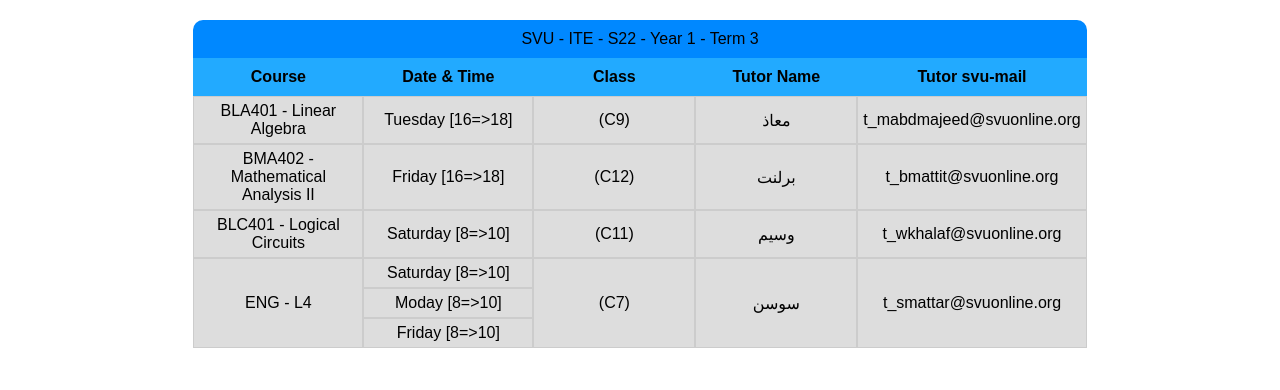
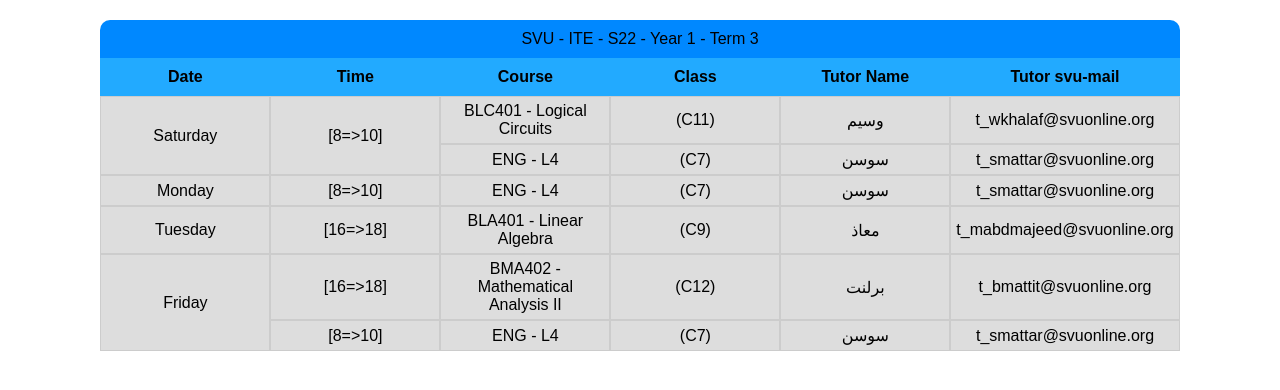
Before and after one commit to Allsknder/SVU-ITE, a plain HTML site: page index.html in a window 1280 px wide. Drawn offline with Linux system fonts and the light colour scheme.

Commit message:
"By Day"

```diff
--- a/index.html
+++ b/index.html
@@ -12,49 +12,61 @@
             <caption>SVU - ITE - S22 - Year 1 - Term 3</caption>
             <thead>
                 <tr>
+                    <td>Date</td>
+                    <td>Time</td>
                     <td>Course</td>
-                    <td>Date & Time</td>
-                    <td class="optimize-width">Class</td>
-                    <td class="optimize-width">Tutor Name</td>
+                    <td>Class</td>
+                    <td>Tutor Name</td>
                     <td>Tutor svu-mail</td>
                 </tr>
+            </thead>
             <tbody>
                 <tr>
+                    <td rowspan="2">Saturday</td>
+                    <td rowspan="2">[8=>10]</td>
+                    <td>BLC401 - Logical Circuits</td>
+                    <td>(C11)</td>
+                    <td>وسيم</td>
+                    <td>t_wkhalaf@svuonline.org</td>
+                </tr>
+                <tr>
+                    <td>ENG - L4</td>
+                    <td>(C7)</td>
+                    <td>سوسن</td>
+                    <td>t_smattar@svuonline.org</td>
+                </tr>
+                <tr>
+                    <td>Monday</td>
+                    <td>[8=>10]</td>
+                    <td>ENG - L4</td>
+                    <td>(C7)</td>
+                    <td>سوسن</td>
+                    <td>t_smattar@svuonline.org</td>
+                </tr>
+                <tr>
+                    <td>Tuesday</td>
+                    <td>[16=>18]</td>
                     <td>BLA401 - Linear Algebra</td>
-                        <td>Tuesday [16=>18]</td>
-                        <td class="optimize-width">(C9)</td>
-                        <td class="optimize-width">معاذ</td>
+                    <td>(C9)</td>
+                    <td>معاذ</td>
                     <td>t_mabdmajeed@svuonline.org</td>
                 </tr>
                 <tr>
+                    <td rowspan="2">Friday</td>
+                    <td>[16=>18]</td>
                     <td>BMA402 - Mathematical Analysis II</td>
-                        <td>Friday [16=>18]</td>
-                        <td class="optimize-width">(C12)</td>
-                        <td class="optimize-width">برلنت</td>
+                    <td>(C12)</td>
+                    <td>برلنت</td>
                     <td>t_bmattit@svuonline.org</td>
                 </tr>
                 <tr>
-                        <td>BLC401 - Logical Circuits</td>
-                        <td>Saturday  [8=>10]</td>
-                        <td class="optimize-width">(C11)</td>
-                        <td class="optimize-width">وسيم</td>
-                        <td>t_wkhalaf@svuonline.org</td>
-                    </tr>
-                    <tr>
-                        <td rowspan="3">ENG - L4</td>
-                        <td>Saturday  [8=>10]</td>
-                        <td rowspan="3 optimize-width">(C7)</td>
-                        <td rowspan="3 optimize-width">سوسن</td>
-                        <td rowspan="3">t_smattar@svuonline.org</td>
-                    </tr>
-                    <tr>
-                        <td>Moday [8=>10]</td>
-                    </tr>
-                    <tr>
-                        <td>Friday [8=>10]</td>
+                    <td>[8=>10]</td>
+                    <td>ENG - L4</td>
+                    <td>(C7)</td>
+                    <td>سوسن</td>
+                    <td>t_smattar@svuonline.org</td>
                 </tr>
             </tbody>
-            </thead>
         </table>
     </body>
 
--- a/master.css
+++ b/master.css
@@ -29,6 +29,3 @@ table td {
 .Disabled {
     color: #ddd;
 }
-.optimize-width {
-    width: fit-content;
-}
```
Lines whose indentation alone changed are shown as unchanged.
